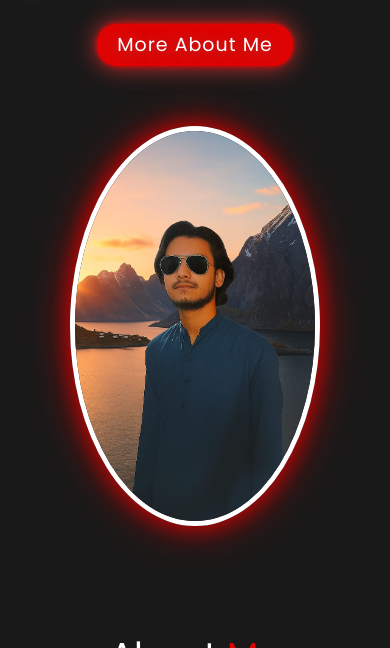
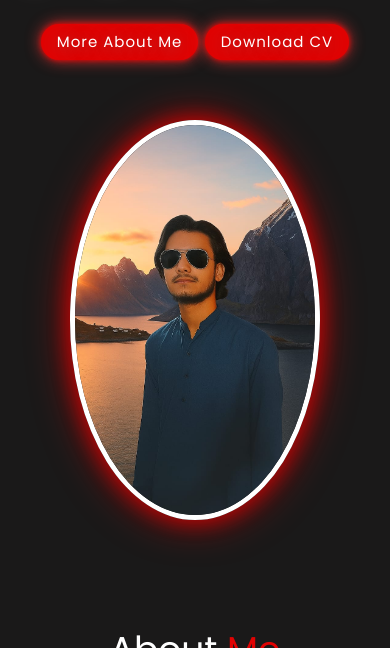
Before and after one commit to usaid123-hub/usaid-, a plain HTML site: page index.html in a window 390 px wide. Shown: the part 452-1100 px from the top of the page. Drawn offline with nearby package versions, Linux system fonts and the light colour scheme.

Commit message:
updated files

```diff
--- a/index.html
+++ b/index.html
@@ -78,6 +78,7 @@
 
             <!-- CTA Button -->
             <a id="more" href="#about">More About Me</a>
+            <a class="cv" target="_blank" href="./usaid cv (2).pdf" download="MY CV">Download CV</a>
           </div>
 
           <!-- Image Section -->
--- a/style.css
+++ b/style.css
@@ -131,25 +131,61 @@ color: rgb(255, 255, 255);
   transform: scale(1.13);
 }
 
-#more {
+/* Common style */
+#more,
+.cv {
   display: inline-block;
   background-color: rgb(224, 3, 3);
   color: white;
-  margin-top: 10px;
   border-radius: 20px;
-  padding: 7px 20px;
+  padding: 10px 25px;
   border: none;
-  font-size: 19px;
+  margin-top: 20px;
+  font-size: 18px;
   letter-spacing: 1px;
-  box-shadow: 0 0 5px rgb(238, 0, 0), 0 0 25px rgb(224, 48, 48);
+  box-shadow: 0 0 5px rgb(238, 0, 0), 0 0 15px rgb(224, 48, 48);
   text-decoration: none;
+  transition: all 0.3s ease-in-out;
+  cursor: pointer;
+  text-align: center;
 }
 
-#more:hover {
-  transform: scale(1.1);
-  box-shadow: 0 0 15px rgb(235, 0, 0), 0 0 15px rgb(224, 48, 48);
+/* Hover */
+#more:hover,
+.cv:hover {
+  transform: translateY(-3px);
+  box-shadow: 0 6px 20px rgb(235, 0, 0);
+  color: white;
+}
 
+/* Wrap container */
+.btn-group {
+  display: flex;
+  justify-content: center; /* center align */
+  align-items: center;
+  flex-wrap: wrap; /* agar jagah kam ho to neeche chale jaye */
+  gap: 12px; /* button ke darmiyan gap */
+  margin-top: 15px;
 }
+
+/* Tablet */
+@media (max-width: 768px) {
+  #more,
+  .cv {
+    font-size: 16px;
+    padding: 8px 20px;
+  }
+}
+
+/* Small Mobile */
+@media (max-width: 480px) {
+  #more,
+  .cv {
+    font-size: 15px;
+    padding: 7px 16px;
+  }
+}
+
 
 .hero-image {
   flex: 1;
```
Also changed, not shown: 1 other file.
